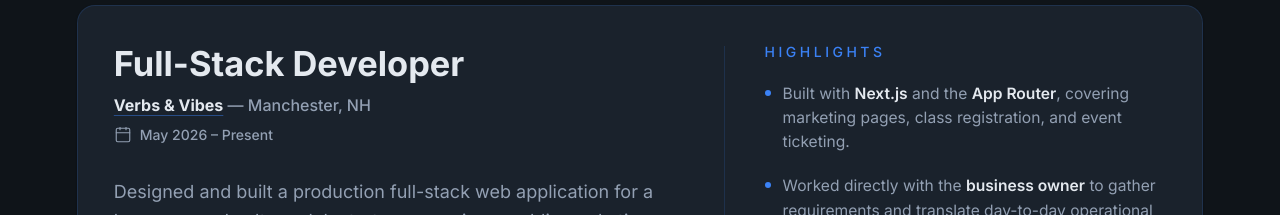
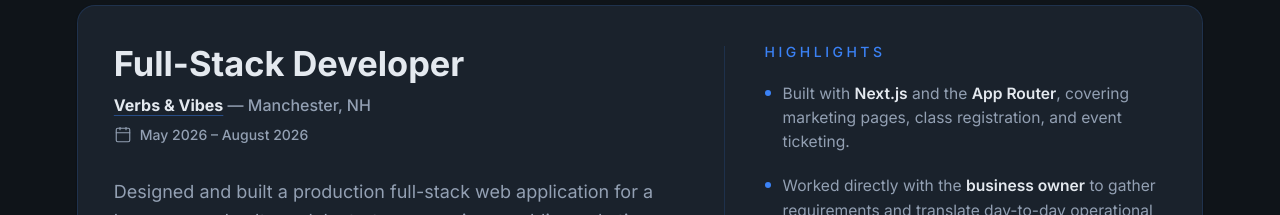
Before and after one commit to artem-yurovskiy/Portfolio, a React (Vite) app: page / in a window 1280 px wide. Shown: the part 1860-2075 px from the top of the page. Built offline with nearby package versions, Linux system fonts and the light colour scheme.

Commit message:
Updated end-date for verbs & vibes

```diff
--- a/src/components/Experience.jsx
+++ b/src/components/Experience.jsx
@@ -8,7 +8,7 @@ const EXPERIENCES = [
     previewImage: "/VerbsAndVibes.webp",
     location: "Manchester, NH",
     startDate: "May 2026",
-    endDate: "Present",
+    endDate: "August 2026",
     description:
       "Designed and built a production full-stack web application for a language and culture club startup, spanning a public marketing site, e-commerce and subscription payments, a booking system, and an internal admin dashboard.",
     highlights: [
```
